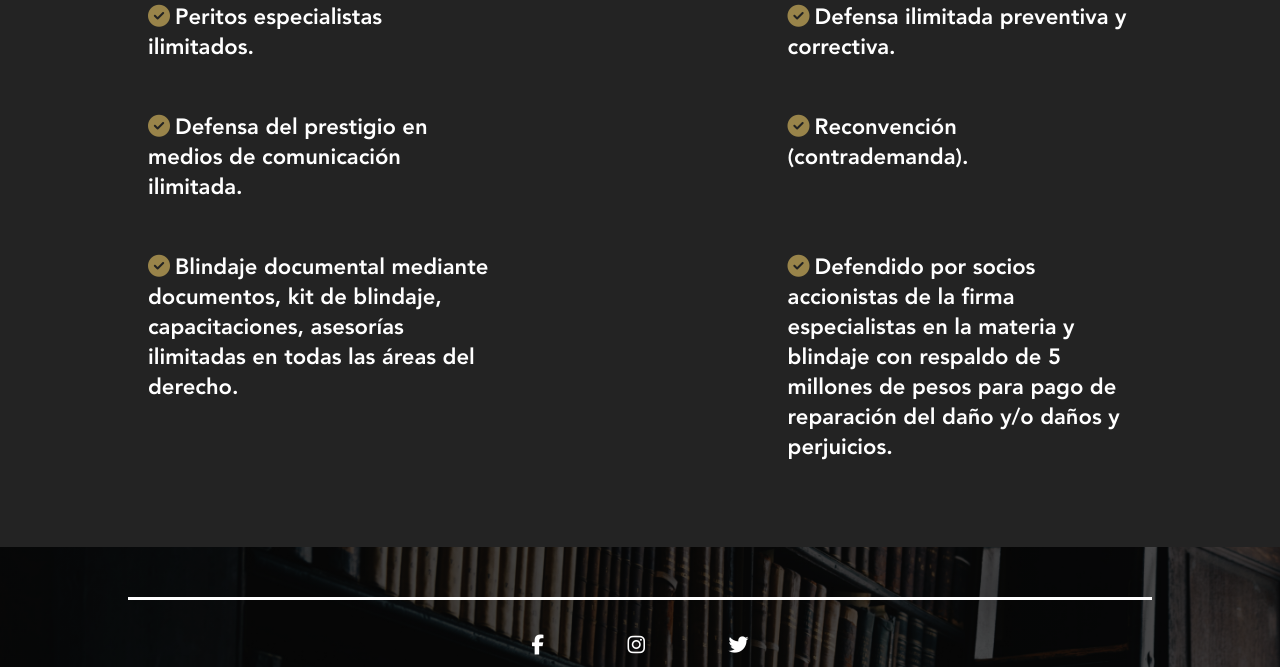
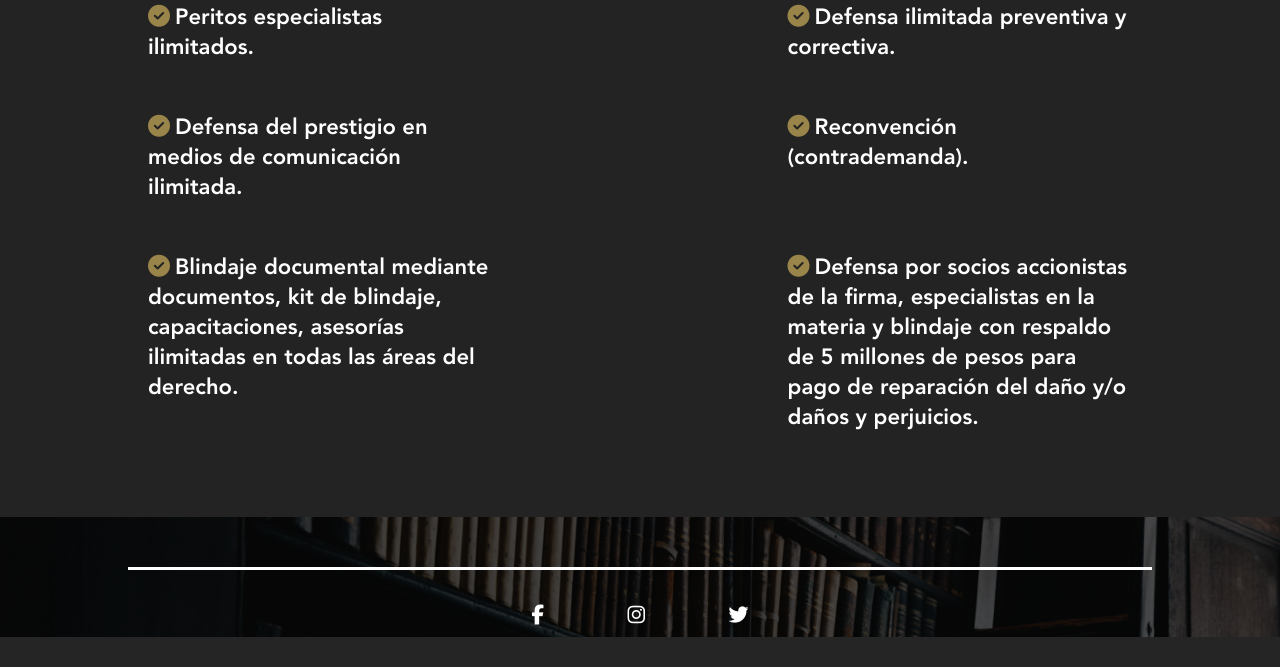
Before and after one commit to GrimSatsuma298/blindaje-medico, a Node server app: page /nosotros in a window 1280 px wide. Shown: the part 1184-1851 px from the top of the page. After the commit the page ends 1821 px from the top, so only its background shows below. Run offline with Node 20, Linux system fonts and the light colour scheme; some libraries are stand-ins or nearby versions.

Commit message:
Client changes - 2

```diff
--- a/src/views/aboutus.ejs
+++ b/src/views/aboutus.ejs
@@ -23,7 +23,7 @@
             <li>Defensa del prestigio en medios de comunicación ilimitada.</li>
             <li>Reconvención (contrademanda).</li>
             <li>Blindaje documental mediante documentos, kit de blindaje, capacitaciones, asesorías ilimitadas en todas las áreas del derecho.</li>
-            <li>Defendido por socios accionistas de la firma especialistas en la materia y blindaje con respaldo de 5 millones de pesos para pago de reparación del daño y/o daños y perjuicios.</li>
+            <li>Defensa por socios accionistas de la firma, especialistas en la materia y blindaje con respaldo de 5 millones de pesos para pago de reparación del daño y/o daños y perjuicios.</li>
 
         </ul>
     </section>
--- a/src/views/index.ejs
+++ b/src/views/index.ejs
@@ -24,7 +24,7 @@
           <div class="service-description">CONTRADEMANDAS (RECONVENCIÓN)</div>
         </div>
         <div class="service">
-          <div class="service-logo"><i class="far fa-calendar-alt"></i></div>
+          <div class="service-logo"><i class="fas fa-user-shield"></i></div>
           <div class="service-description">BLINDAJE ANUAL</div>
         </div>
         <div class="service">
```
